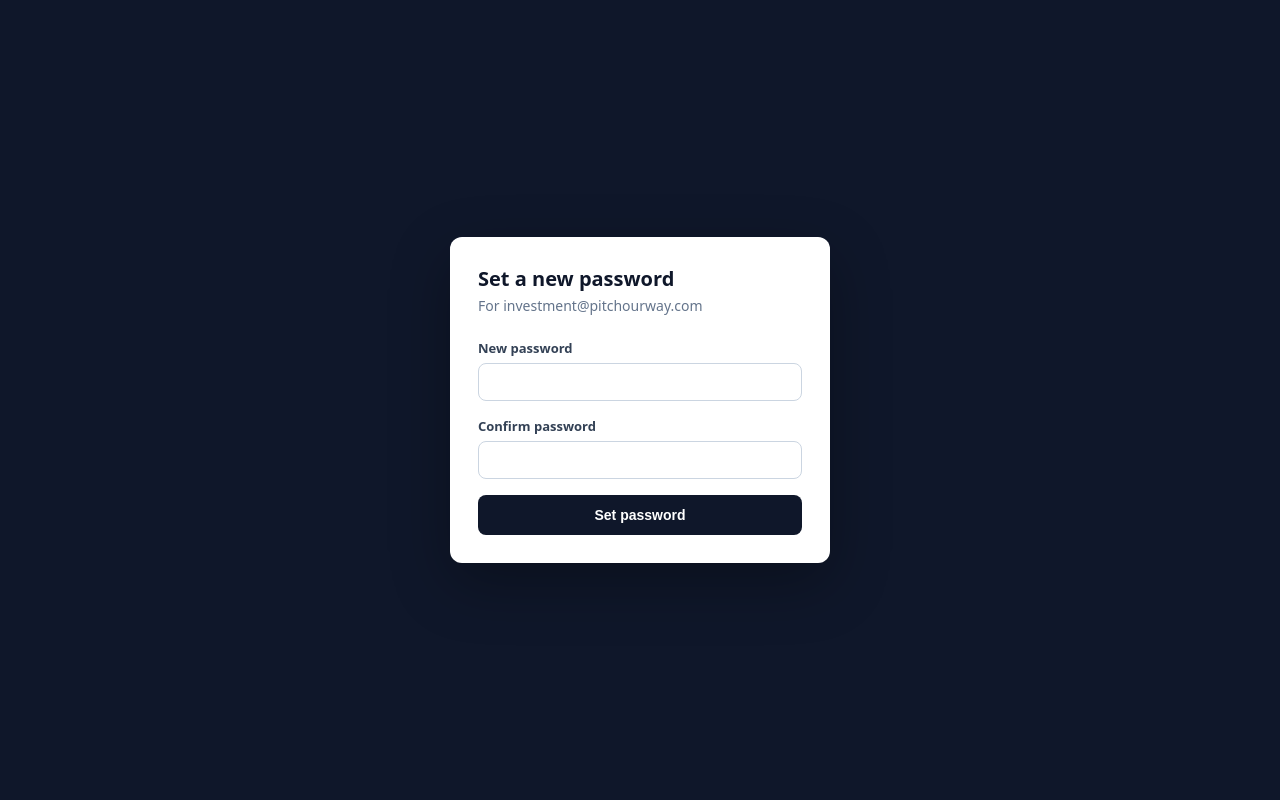
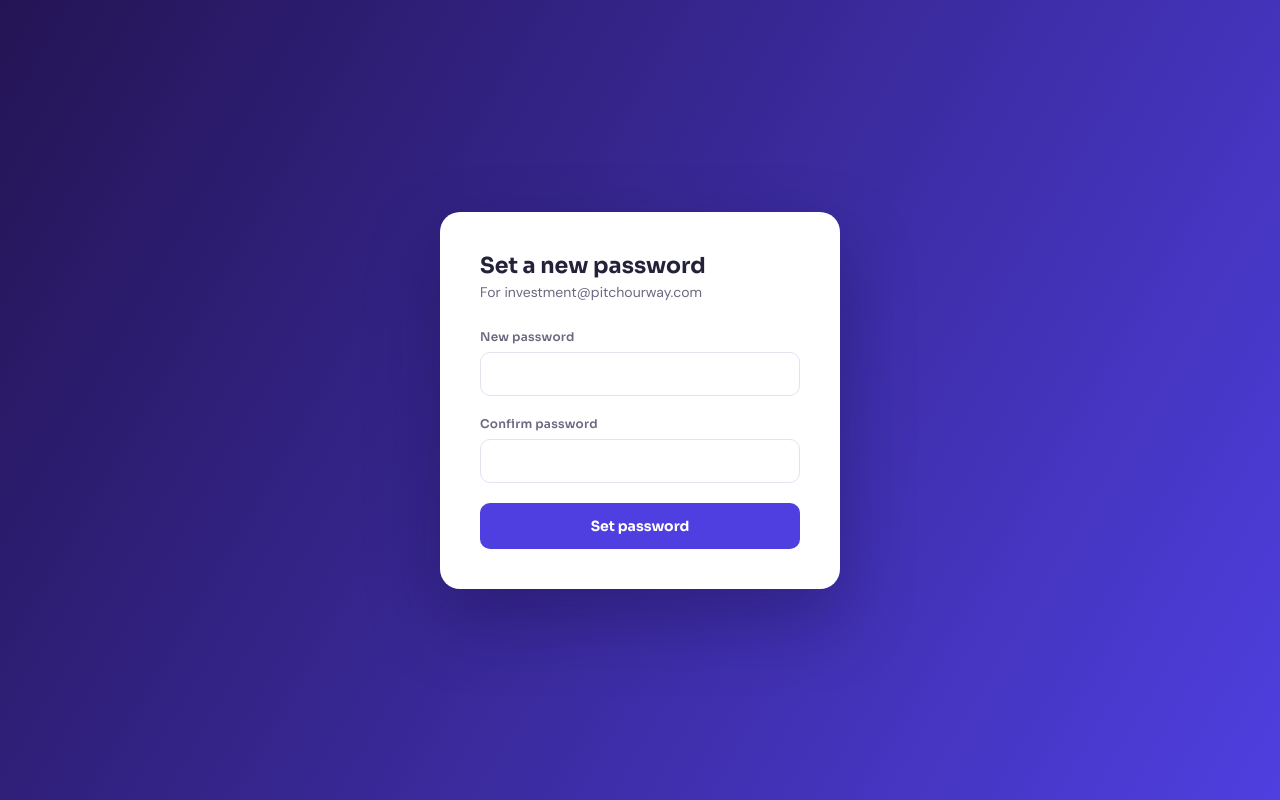
Before and after one commit to CHiliClicksPow/investor-dashboard, a Next.js app: page /reset-password in a window 1280 px wide. Built offline with nearby package versions, Linux system fonts and the light colour scheme; no server answers.

Commit message:
Add files via upload

```diff
--- a/app/reset-password/page.tsx
+++ b/app/reset-password/page.tsx
@@ -82,13 +82,13 @@ export default function ResetPasswordPage() {
 }
 
 const styles: Record<string, React.CSSProperties> = {
-  page: { minHeight: '100vh', display: 'flex', alignItems: 'center', justifyContent: 'center', background: '#0f172a', fontFamily: 'system-ui, sans-serif', padding: 16, boxSizing: 'border-box' },
-  card: { width: '100%', maxWidth: 380, background: '#fff', borderRadius: 12, padding: 28, display: 'flex', flexDirection: 'column', boxShadow: '0 20px 60px rgba(0,0,0,0.3)', boxSizing: 'border-box' },
-  title: { margin: 0, fontSize: 20, fontWeight: 700, color: '#0f172a' },
-  subtitle: { margin: '4px 0 24px', color: '#64748b', fontSize: 14 },
-  label: { fontSize: 13, fontWeight: 600, color: '#334155', marginBottom: 6 },
-  input: { border: '1px solid #cbd5e1', borderRadius: 8, padding: '10px 12px', marginBottom: 16, fontSize: 14 },
-  button: { background: '#0f172a', color: '#fff', border: 'none', borderRadius: 8, padding: '12px', fontSize: 14, fontWeight: 600, cursor: 'pointer' },
-  error: { color: '#dc2626', fontSize: 13, marginBottom: 12 },
-  success: { color: '#16a34a', fontSize: 13, marginBottom: 12 },
+  page: { minHeight: '100vh', display: 'flex', alignItems: 'center', justifyContent: 'center', background: 'linear-gradient(120deg, #241454 0%, #4F3FE0 100%)', fontFamily: "'DM Sans', system-ui, sans-serif", padding: 16, boxSizing: 'border-box' },
+  card: { width: '100%', maxWidth: 400, background: '#fff', borderRadius: 20, padding: 40, display: 'flex', flexDirection: 'column', boxShadow: '0 30px 70px rgba(20,10,60,0.35)', boxSizing: 'border-box' },
+  title: { margin: 0, fontSize: 22, fontWeight: 700, color: '#23223A', fontFamily: "'Sora', sans-serif" },
+  subtitle: { margin: '4px 0 28px', color: '#6B6980', fontSize: 14 },
+  label: { fontSize: 12, fontWeight: 600, color: '#6B6980', marginBottom: 8, fontFamily: "'Sora', sans-serif", letterSpacing: '0.02em' },
+  input: { border: '1px solid #E4E2F2', borderRadius: 10, padding: '13px 16px', marginBottom: 20, fontSize: 14, color: '#23223A' },
+  button: { background: '#4F3FE0', color: '#fff', border: 'none', borderRadius: 10, padding: '14px', fontSize: 14, fontWeight: 700, cursor: 'pointer', fontFamily: "'Sora', sans-serif" },
+  error: { color: '#C0392B', fontSize: 13, marginBottom: 12 },
+  success: { color: '#1E8A4C', fontSize: 13, marginBottom: 12 },
 };
```
